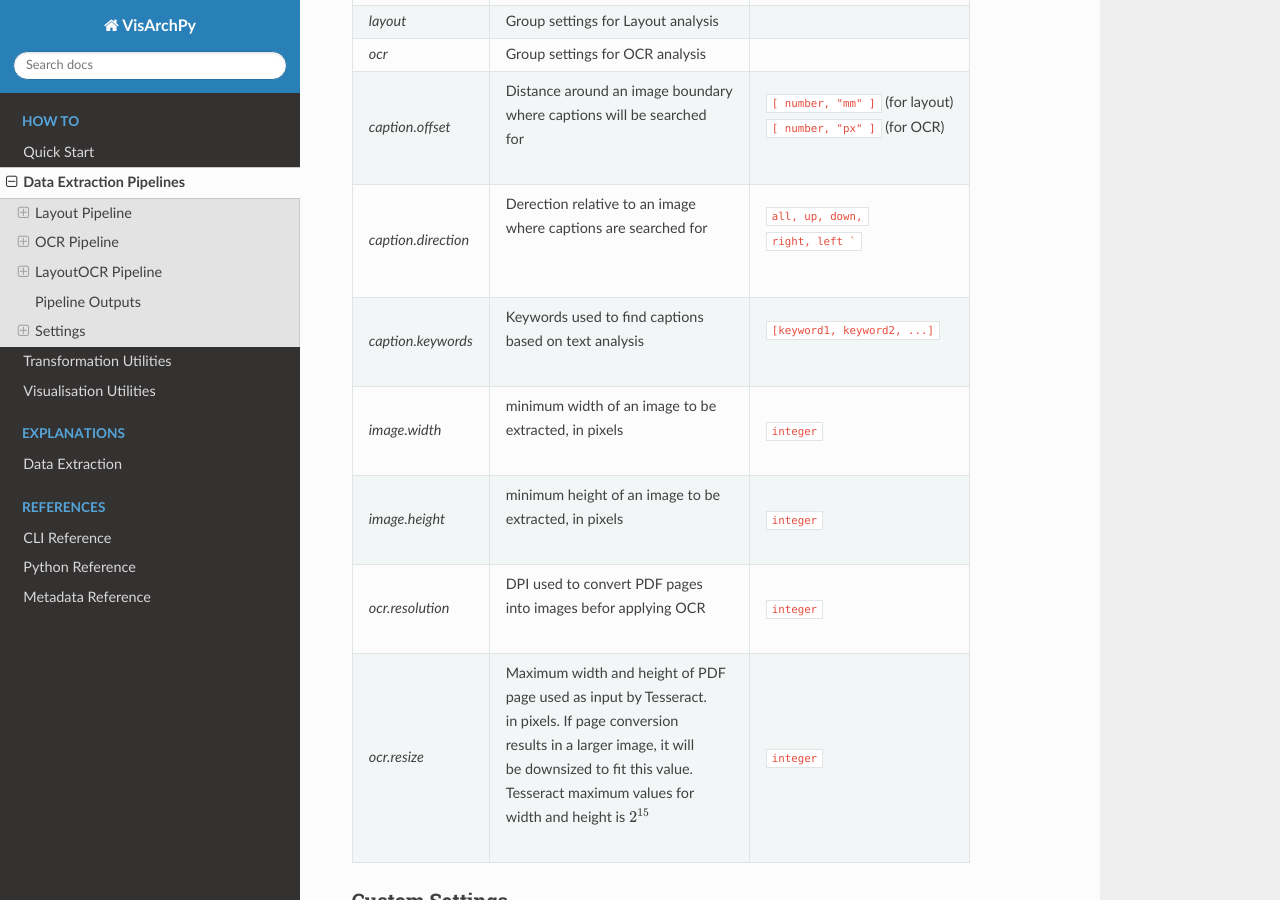
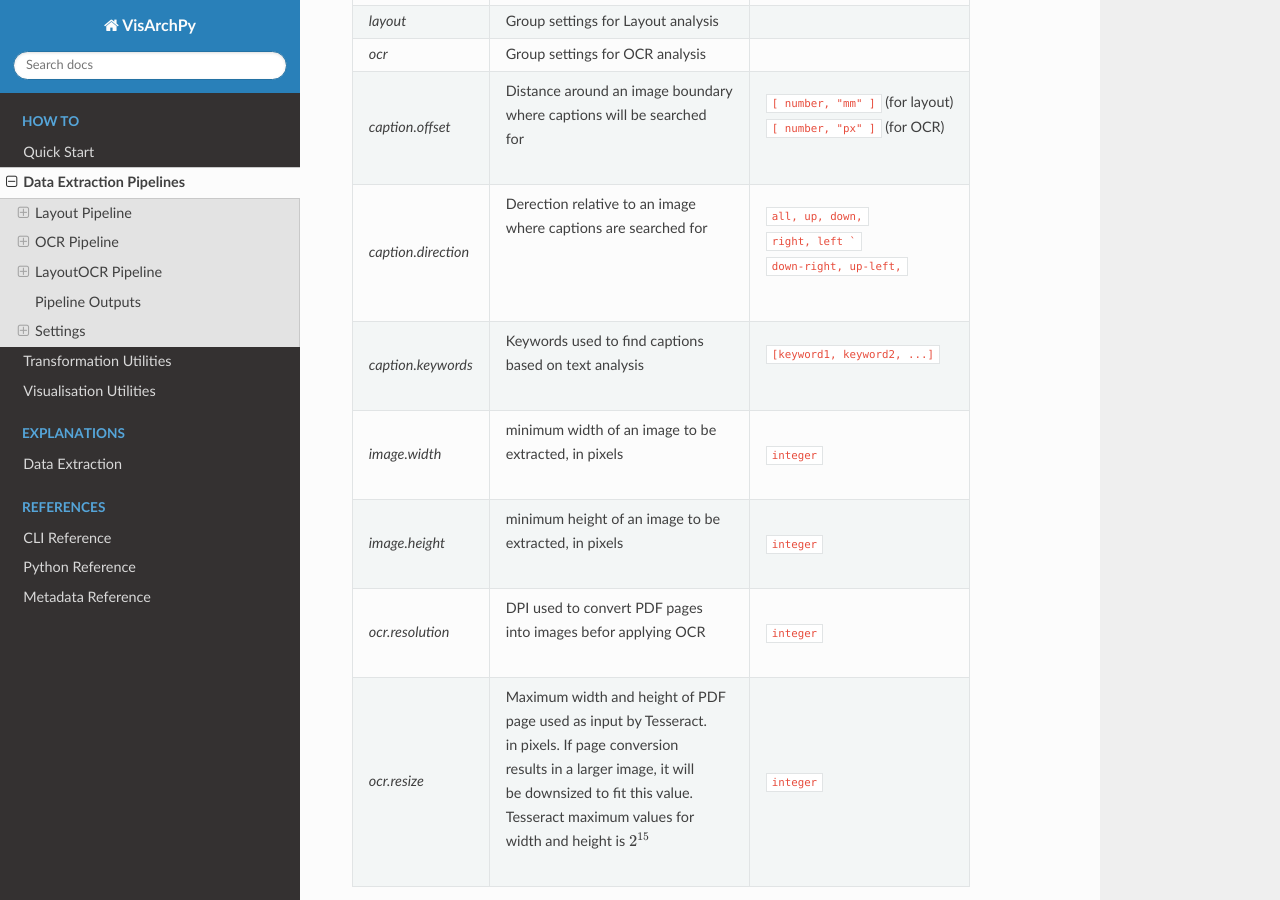
Before and after one commit to AiDAPT-A/VisArchPy, a Sphinx documentation site: the page built from docs/extraction-pipelines.rst, in a window 1280 px wide and 900 px high, scrolled down 4515 px. Built offline with Sphinx 7.4.7 and the Read the Docs theme 2.0.0, drawn with Linux system fonts in a browser that asks for light colours.

Commit message:
Add new caption.direction options

````diff
--- a/docs/extraction-pipelines.rst
+++ b/docs/extraction-pipelines.rst
@@ -262,6 +262,7 @@ Extraction pipelines use the following default settings:
     *caption.direction*     | Derection relative to an image
                             | where captions are searched for     | ``all, up, down,``
                             |                                     | ``right, left ```
+                            |                                     | ``down-right, up-left,``
     *caption.keywords*      | Keywords used to find captions      | ``[keyword1, keyword2, ...]``
                             | based on text analysis
     *image.width*           | minimum width of an image to be     ``integer``
````
